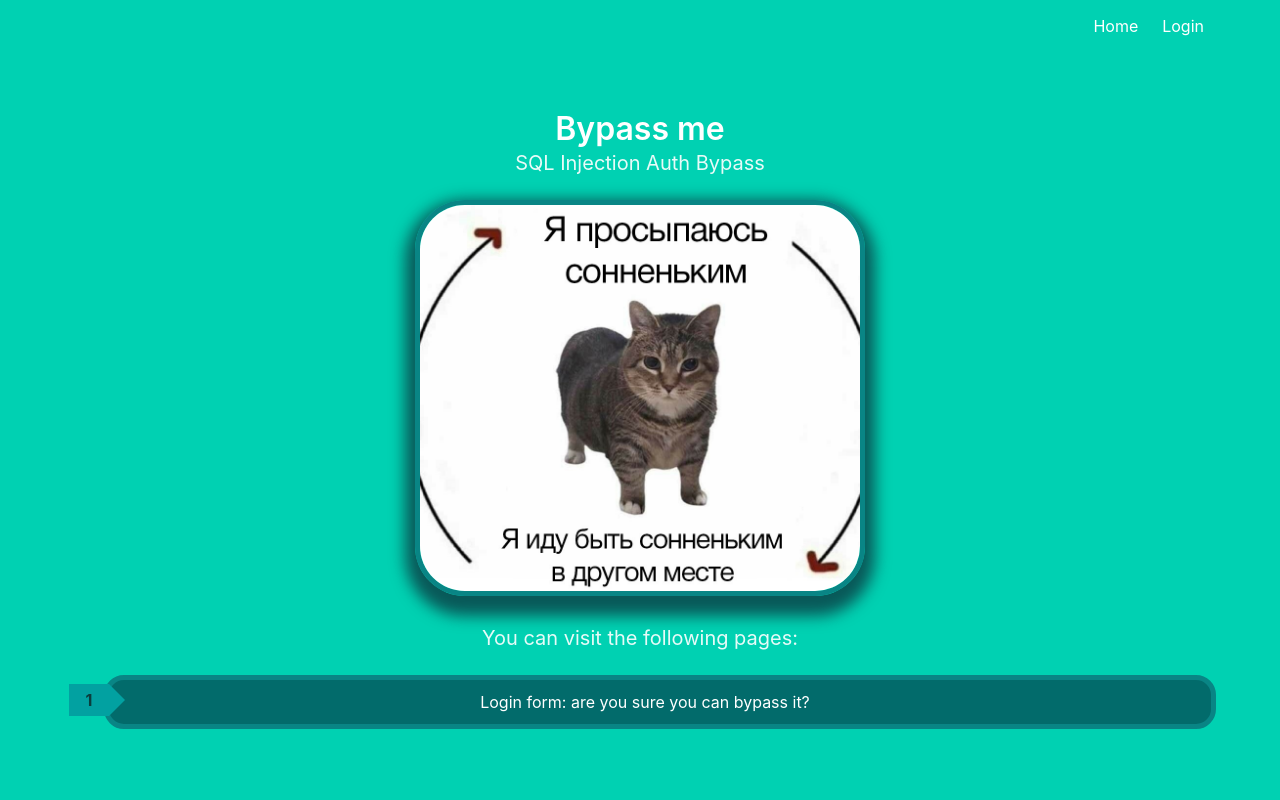
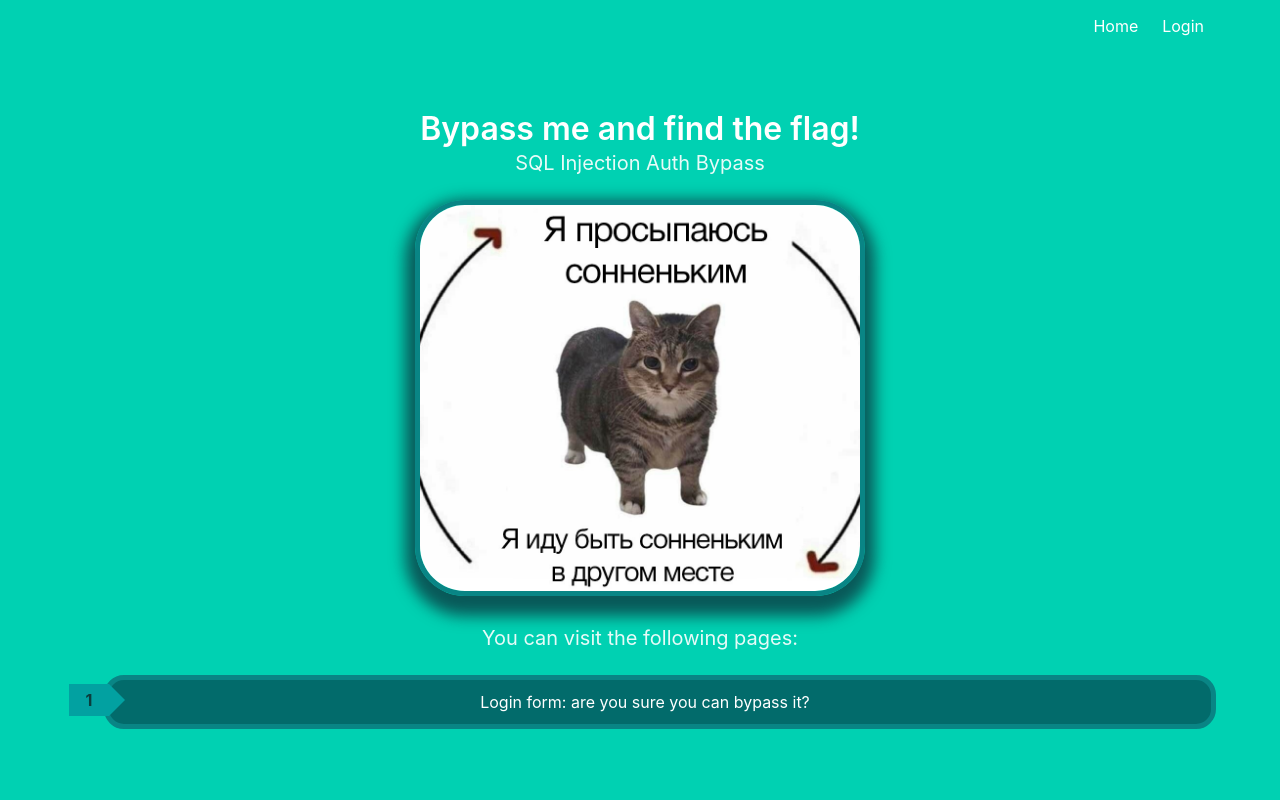
Before and after one commit to cherepawwka/SQLi_Auth_Bypass, a Flask app: page / in a window 1280 px wide. Run offline with Flask 3, Linux system fonts and the light colour scheme.

Commit message:
Update index.html

```diff
--- a/templates/index.html
+++ b/templates/index.html
@@ -2,7 +2,7 @@
 
 {% block content %}
 <h1 class="title">
-  Bypass me
+  Bypass me and find the flag!
 </h1>
 <h2 class="subtitle">
   SQL Injection Auth Bypass
```
